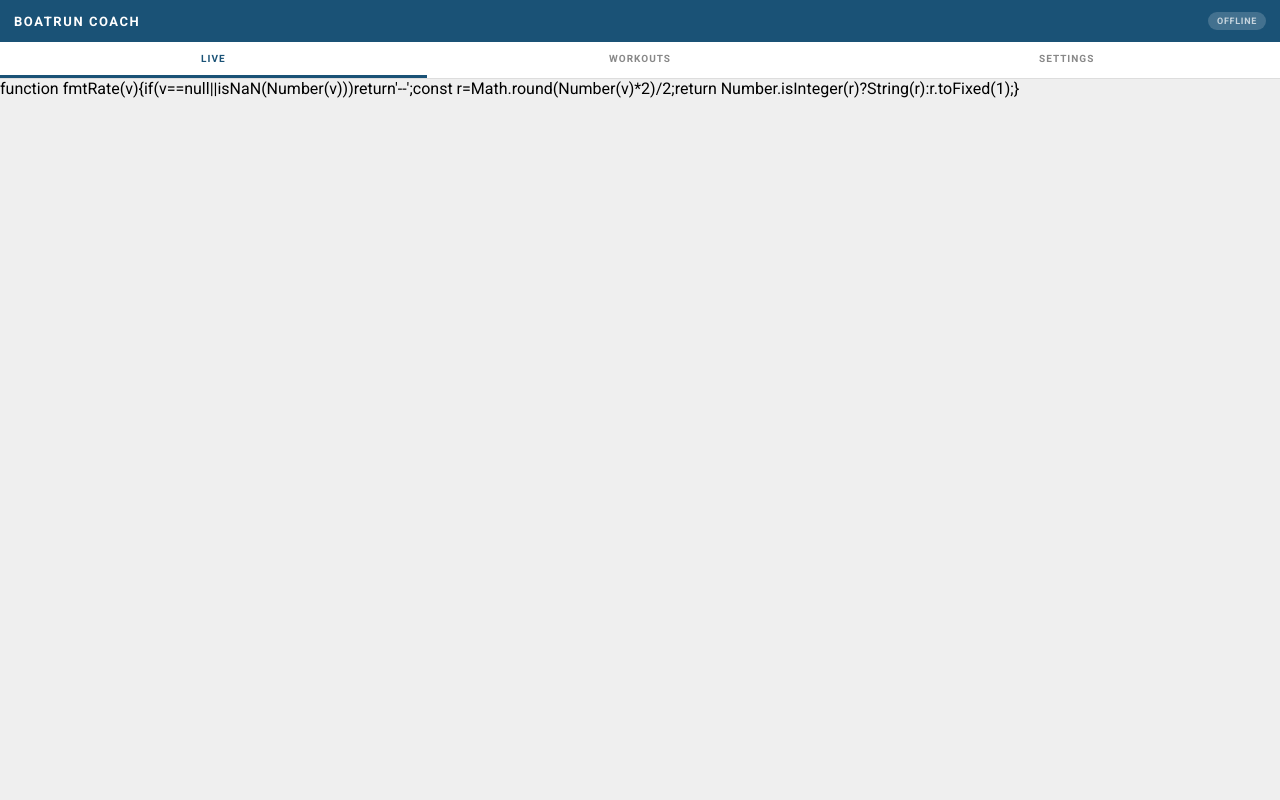
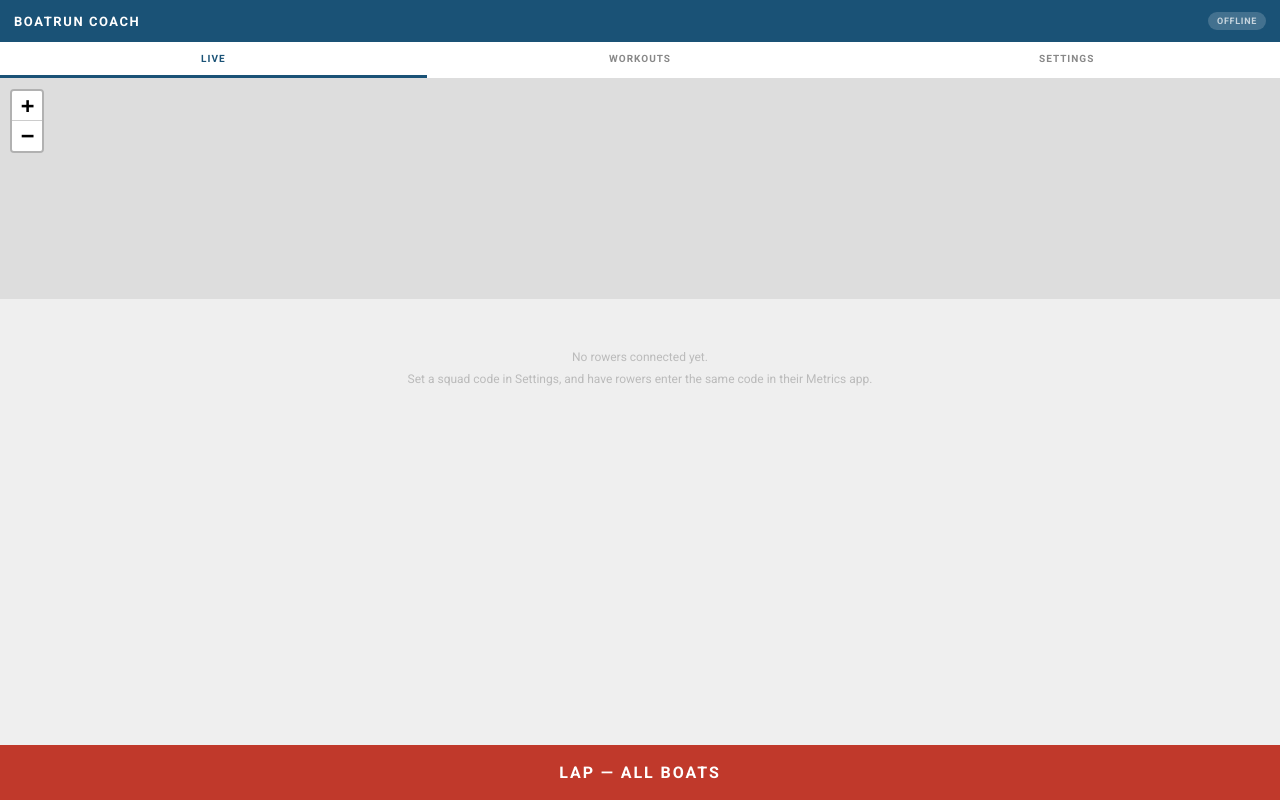
Before and after one commit to kstg4cnkwh-netizen/BoatRun-Coach, a website: page index.html in a window 1280 px wide. Drawn offline with nearby package versions, Linux system fonts and the light colour scheme.

Commit message:
Enhance live panel with map and rower grid
Add live map section and update layout for rowers.

```diff
--- a/index.html
+++ b/index.html
@@ -167,7 +167,17 @@ body{height:100dvh;font-family:'Roboto',sans-serif;background:#efefef;overflow:h
   <button class="tab-btn" data-tab="settings">SETTINGS</button>
 </div>
 
-function fmtRate(v){if(v==null||isNaN(Number(v)))return'--';const r=Math.round(Number(v)*2)/2;return Number.isInteger(r)?String(r):r.toFixed(1);}
+<div class="tab-panel active" id="panel-live">
+  <div class="live-map-section">
+    <div id="live-map"></div>
+  </div>
+  <div class="live-scroll-area">
+    <div class="rower-grid" id="rower-grid">
+      <div class="empty-grid" id="empty-grid">No rowers connected yet.<br/>Set a squad code in Settings, and have rowers enter the same code in their Metrics app.</div>
+    </div>
+  </div>
+  <button class="lap-btn-big" id="coach-lap-btn">LAP — ALL BOATS</button>
+</div>
 
 <div class="tab-panel" id="panel-workouts">
   <div id="workout-list-container"></div>
```
